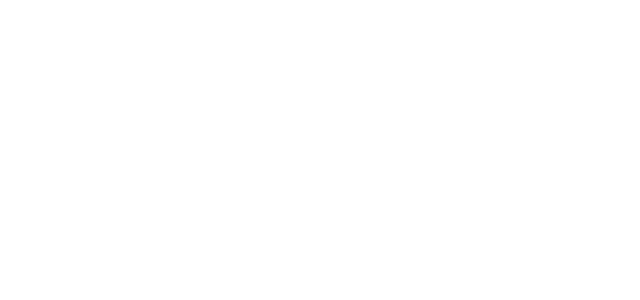
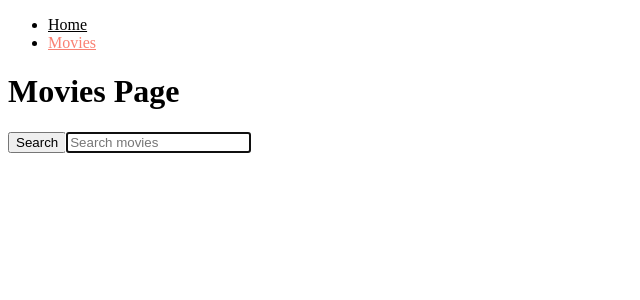
Before and after one commit to ihor-nechyporenko/goit-react-hw-04-movies, a React (Create React App) app: page /movies in a window 1280 px wide. Shown: the top 300 px of the page, without its empty margins (0-640 px from the left). Built offline with nearby package versions, Linux system fonts and the light colour scheme.

Commit message:
Render home page & movie details page / Add movie searchbar logic

```diff
--- a/package.json
+++ b/package.json
@@ -6,8 +6,10 @@
     "@testing-library/jest-dom": "^5.14.1",
     "@testing-library/react": "^11.2.7",
     "@testing-library/user-event": "^12.8.3",
+    "axios": "^0.21.1",
     "react": "^17.0.2",
     "react-dom": "^17.0.2",
+    "react-router-dom": "^5.2.0",
     "react-scripts": "4.0.3",
     "web-vitals": "^1.1.2"
   },
--- /dev/null
+++ b/src/App.js
@@ -0,0 +1,34 @@
+import { Route, NavLink, Switch } from 'react-router-dom';
+
+import HomePage from './pages/HomePage';
+import MoviesPage from './pages/MoviesPage';
+import NotFoundPage from './pages/NotFoundPage';
+import MovieDetailsPage from './pages/MovieDetailsPage';
+
+import './common.css';
+
+const App = () => (
+  <>
+    <ul>
+      <li>
+        <NavLink exact to="/" className="nav" activeClassName="nav__active">
+          Home
+        </NavLink>
+      </li>
+      <li>
+        <NavLink to="/movies" className="nav" activeClassName="nav__active">
+          Movies
+        </NavLink>
+      </li>
+    </ul>
+
+    <Switch>
+      <Route exact path="/" component={HomePage} />
+      <Route path="/movies/:movieId" component={MovieDetailsPage} />
+      <Route path="/movies" component={MoviesPage} />
+      <Route component={NotFoundPage} />
+    </Switch>
+  </>
+);
+
+export default App;
--- /dev/null
+++ b/src/common.css
@@ -0,0 +1,7 @@
+.nav {
+  color: currentColor;
+}
+
+.nav__active {
+  color: salmon;
+}
--- /dev/null
+++ b/src/components/SearchBar/SearchBar.js
@@ -0,0 +1,47 @@
+import { Component } from 'react';
+import { withRouter } from 'react-router-dom';
+
+class SearchBar extends Component {
+  state = {
+    query: '',
+  };
+
+  handleChange = e => {
+    this.setState({
+      query: e.currentTarget.value,
+    });
+  };
+
+  handleSubmit = e => {
+    e.preventDefault();
+
+    this.props.onSubmit(this.state.query);
+
+    this.setState({ query: '' });
+  };
+
+  render() {
+    const { query } = this.state;
+
+    return (
+      <>
+        <form onSubmit={this.handleSubmit}>
+          <button type="submit">
+            <span>Search</span>
+          </button>
+
+          <input
+            type="text"
+            autoComplete="off"
+            autoFocus
+            placeholder="Search movies"
+            value={query}
+            onChange={this.handleChange}
+          />
+        </form>
+      </>
+    );
+  }
+}
+
+export default withRouter(SearchBar);
--- /dev/null
+++ b/src/components/SearchBar/index.js
@@ -0,0 +1 @@
+export { default } from './SearchBar';
--- a/src/index.js
+++ b/src/index.js
@@ -1,7 +1,14 @@
 import React from 'react';
 import ReactDOM from 'react-dom';
+import { BrowserRouter } from 'react-router-dom';
+
+import App from './App';
 
 ReactDOM.render(
-  <React.StrictMode></React.StrictMode>,
+  <React.StrictMode>
+    <BrowserRouter>
+      <App />
+    </BrowserRouter>
+  </React.StrictMode>,
   document.getElementById('root'),
 );
--- /dev/null
+++ b/src/pages/HomePage.js
@@ -0,0 +1,40 @@
+import { Component } from 'react';
+import axios from 'axios';
+
+const API_KEY = '23ecc496bfc83d88818c3ec8956bc65d';
+const BASE_URL = 'https://api.themoviedb.org/3/';
+
+class HomePage extends Component {
+  state = {
+    trendingMovies: [],
+  };
+
+  async componentDidMount() {
+    const response = await axios.get(
+      `${BASE_URL}trending/movie/week?api_key=${API_KEY}`,
+    );
+
+    this.setState({
+      trendingMovies: response.data.results,
+    });
+
+    console.log(response.data.results);
+  }
+
+  render() {
+    const { trendingMovies } = this.state;
+
+    return (
+      <>
+        <h1>Most trending movies this week</h1>
+        <ul>
+          {trendingMovies.map(({ id, title }) => (
+            <li key={id}>{title}</li>
+          ))}
+        </ul>
+      </>
+    );
+  }
+}
+
+export default HomePage;
--- /dev/null
+++ b/src/pages/MovieDetailsPage.js
@@ -0,0 +1,48 @@
+import { Component } from 'react';
+import axios from 'axios';
+
+const API_KEY = '23ecc496bfc83d88818c3ec8956bc65d';
+const BASE_URL = 'https://api.themoviedb.org/3/';
+
+class MovieDetailsPage extends Component {
+  state = {
+    title: null,
+    overview: null,
+    genres: [],
+    poster_path: null,
+  };
+
+  async componentDidMount() {
+    const { movieId } = this.props.match.params;
+
+    const result = await axios
+      .get(`${BASE_URL}movie/${movieId}?api_key=${API_KEY}`)
+      .then(response => response.data);
+
+    this.setState({ ...result });
+
+    console.log(result.genres);
+  }
+
+  render() {
+    const { title, overview, genres, poster_path } = this.state;
+    const IMG_URL = 'https://image.tmdb.org/t/p/original/';
+
+    return (
+      <>
+        <h1>Movie details {this.props.match.params.movieId}</h1>
+
+        <img src={`${IMG_URL}${poster_path}`} alt={title} width="200" />
+        <h2>{title}</h2>
+        <p>{overview}</p>
+        <ul>
+          {genres.map(({ id, name }) => (
+            <li key={id}>{name}</li>
+          ))}
+        </ul>
+      </>
+    );
+  }
+}
+
+export default MovieDetailsPage;
--- /dev/null
+++ b/src/pages/MoviesPage.js
@@ -0,0 +1,64 @@
+import { Component } from 'react';
+import { Link } from 'react-router-dom';
+import axios from 'axios';
+
+import SearchBar from '../components/SearchBar';
+
+const API_KEY = '23ecc496bfc83d88818c3ec8956bc65d';
+const BASE_URL = 'https://api.themoviedb.org/3/';
+
+class MoviesPage extends Component {
+  state = {
+    searchQuery: '',
+    movies: [],
+  };
+
+  componentDidUpdate(prevProps, prevState) {
+    if (prevState.searchQuery !== this.state.searchQuery) {
+      this.fetchMovies();
+    }
+  }
+
+  onChangeQuery = query => {
+    this.setState({
+      searchQuery: query,
+      movies: [],
+    });
+  };
+
+  async fetchMovies() {
+    const { searchQuery } = this.state;
+
+    const result = await axios
+      .get(`${BASE_URL}search/movie?api_key=${API_KEY}&query=${searchQuery}`)
+      .then(response => response.data.results);
+
+    this.setState({
+      movies: result,
+    });
+
+    console.log(result);
+    console.log(searchQuery);
+  }
+
+  render() {
+    const { movies } = this.state;
+
+    return (
+      <>
+        <h1>Movies Page</h1>
+        <SearchBar onSubmit={this.onChangeQuery} />
+
+        <ul>
+          {movies.map(({ id, title }) => (
+            <li key={id}>
+              <Link to={`${this.props.match.url}/${id}`}>{title}</Link>
+            </li>
+          ))}
+        </ul>
+      </>
+    );
+  }
+}
+
+export default MoviesPage;
--- /dev/null
+++ b/src/pages/NotFoundPage.js
@@ -0,0 +1,3 @@
+const NotFoundPage = () => <h1>404 - Page not found</h1>;
+
+export default NotFoundPage;
```
Also changed, not shown: src/service/movies-api.js (added, +10 -0 lines), 2 other files (tests, documents, lock files or other folders).
